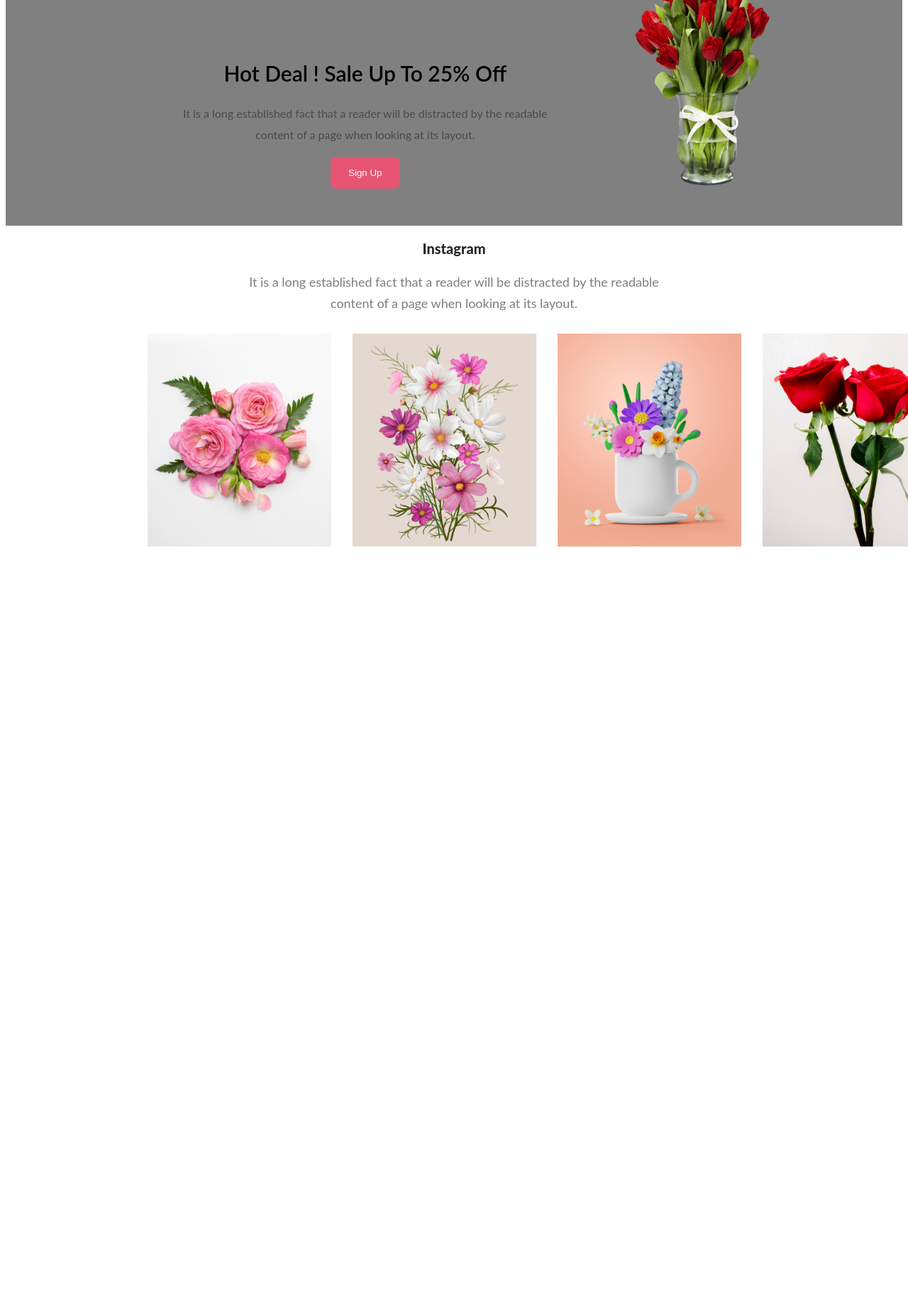
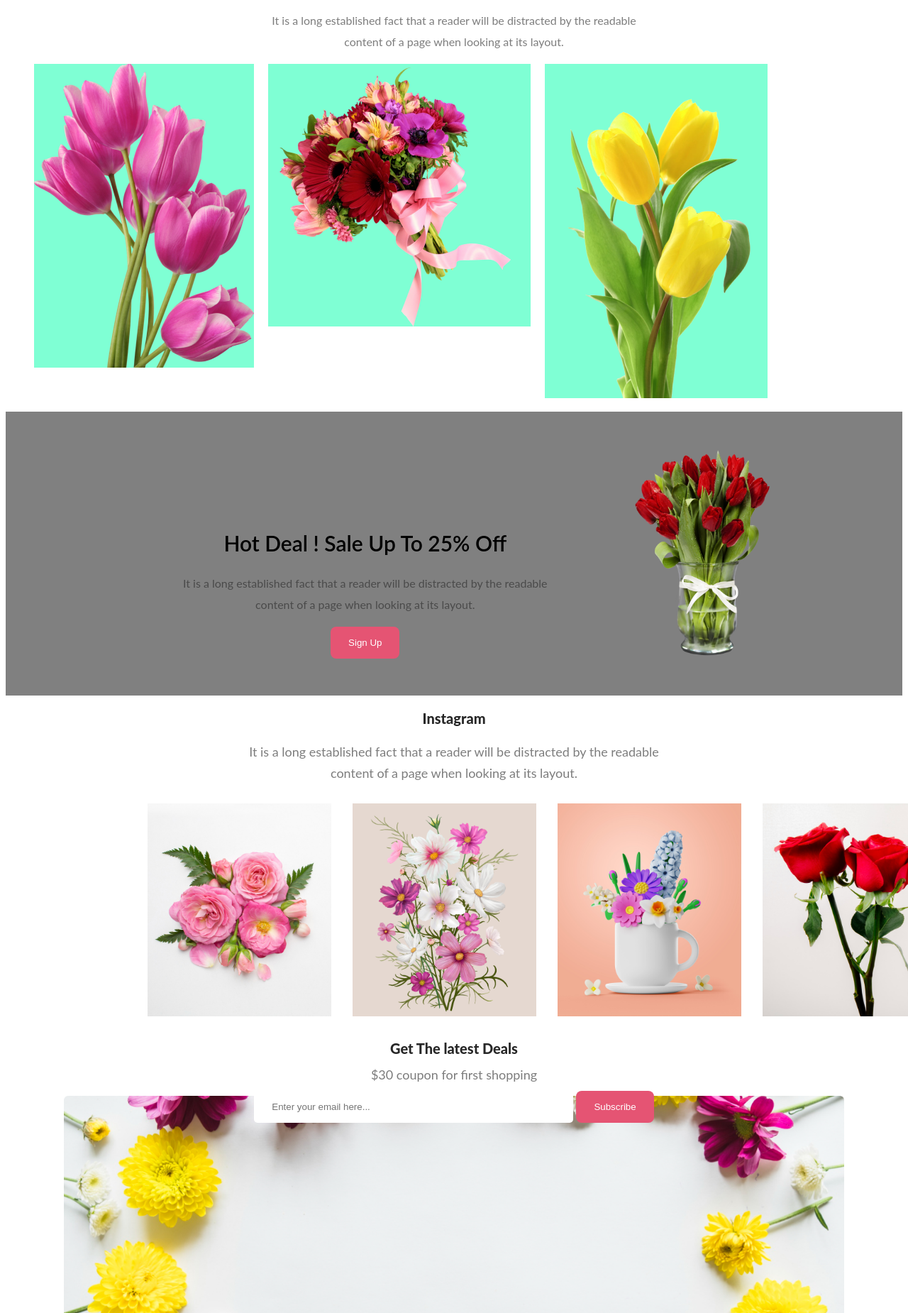
Before and after one commit to junaeddurjoy/flower-shop, a plain HTML site: page index.html in a window 1280 px wide. Shown: the part 660-2510 px from the top of the page at 71% size. Before the commit the page ends 1459 px from the top, so only its background shows below. Drawn offline with Linux system fonts and the light colour scheme.

Commit message:
second commit

```diff
--- a/index.html
+++ b/index.html
@@ -7,6 +7,7 @@
     <link rel="stylesheet" href="style.css">
 </head>
 <body>
+    <header>
     <div class="introduction">
         <section class="intro">
             <h1 class="intro-msg">Let's make beautiful flowers a part of your life.</h1>
@@ -14,6 +15,17 @@
             <button class="btn">Shop Now</button>
         </section>
         <img class="image1" src="images/pngwing 10.png" alt="">
+    </div>
+    </header>
+    <main>
+    <div class="bonus">
+        <h3 class="bonus-title">Our Featred Flowers</h3>
+        <p class="bonus-details">It is a long established fact that a reader will be distracted by the readable <br> content of a page when looking at its layout.</p>
+        <ul class="bonus-img">
+            <li><img src="images/pngwing 6.png" alt="" class="bonus-image1"></li>
+            <li><img src="images/pngwing 5.png" alt="" class="bonus-image2"></li>
+            <li><img src="images/pngwing 7.png" alt="" class="bonus-image3"></li>
+        </ul>
     </div>
     <div class="introduction">
         <section class="hd-intro">
@@ -38,7 +50,18 @@
         </section>
     </div>
     <div class="rectangle">
-        <section></section>
+        <section class="rect">
+            <h3 id="mid" class="rect-title">Get The latest Deals</h3>
+            <p id="mid" class="rect-details">$30 coupon for first shopping</p>
+            <input id="mid" class="rect-input" type="email" placeholder="Enter your email here...">
+            <button class="btn">Subscribe</button>
+        </section>
     </div>
+    </main>
+    <footer class="foot">
+        <h1 class="foot-title">FlowerShop</h1>
+        <p class="foot-detail">It is a long established fact that a reader will be distracted by the readable <br> content of a page when looking at its layout.</p>
+        <p class="foot-details">@2020-2023, FlowerShop.com. All rights reserved. </p>
+    </footer>
 </body>
 </html>
--- a/style.css
+++ b/style.css
@@ -53,7 +53,6 @@ body{
     padding-left: 250px;
 }
 .hd-intro-msg{
-
     font-size: 30px;
     font-weight: 600;
 }
@@ -96,3 +95,80 @@ body{
     height: 300px;
 }
 /* fourth part */
+.rect{
+    text-align: center;
+    background-image: url(images/Rectangle\ 9.png);
+    background-repeat: no-repeat;
+    background-size: 1100px;
+    height: 500px;
+    background-position: center;
+}
+.rect-title{
+    color: #272727;
+    text-align: center;
+    font-size: 20px;
+    font-weight: 800;
+}
+.rect-details{
+    color: #27272799;
+    text-align: center;
+    font-size: 18px;
+    font-weight: 400;
+    line-height: 10px;
+}
+.rect-input{
+    padding: 15px 25px;
+    border-radius: 5px;
+    border: none;
+    width: 400px;
+}
+/* footer */
+.foot{
+    background-color: black;
+    color: azure;
+    padding-top: 100px;
+    padding-bottom: 100px;
+}
+.foot-title{
+    color: #E55473;
+    font-size: 48px;
+    font-weight: 800;
+    text-align: center;
+}
+.foot-details{
+    color: rgba(255, 255, 255, 0.40);
+    text-align: center;
+    font-size: 16px;
+    font-weight: 400;
+}
+.foot-detail{
+    text-align: center;
+    padding-bottom: 10px;
+    line-height: 30px;
+}
+/* bonus */
+.bonus{
+    text-align: center;
+}
+.bonus-title{
+    font-size: 30px;
+    font-weight: 600;
+}
+.bonus-details{
+    color: #27272799;
+    line-height: 30px;
+}
+.bonus-img{
+    list-style: none;
+    display: flex;
+    gap: 20px;
+}
+.bonus-image1{
+    background-color: aquamarine;
+}
+.bonus-image2{
+    background-color: aquamarine;
+}
+.bonus-image3{
+    background-color: aquamarine;
+}
```
